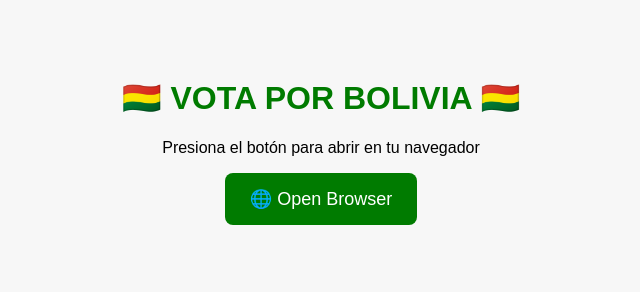
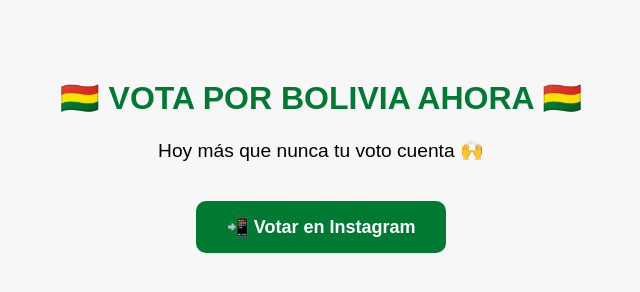
Before and after one commit to jhonxs11/Vota-por-Bolivia, a plain HTML site: page index.html in a window 1280 px wide. Shown: the whole page, without its empty margins (319-959 px from the left). Drawn offline with Linux system fonts and the light colour scheme.

Commit message:
Update index.html

```diff
--- a/index.html
+++ b/index.html
@@ -1,8 +1,9 @@
 <!DOCTYPE html>
-<html>
+<html lang="es">
 <head>
   <meta charset="UTF-8">
-    <title>Vota por Bolivia</title>
+  <meta name="viewport" content="width=device-width, initial-scale=1.0">
+  <title>Vota por Bolivia 🇧🇴</title>
   <style>
     body {
       font-family: Arial, sans-serif;
@@ -11,32 +12,46 @@
       padding: 50px;
     }
     h1 {
-        color: #007B00;
+      font-size: 2rem;
+      color: #007a33;
+    }
+    p {
+      font-size: 1.2rem;
     }
     button {
-        background-color: #007B00;
+      background-color: #007a33;
       color: white;
-        padding: 15px 25px;
+      padding: 15px 30px;
       border: none;
-        border-radius: 8px;
+      border-radius: 10px;
       font-size: 18px;
+      font-weight: bold;
       cursor: pointer;
+      margin-top: 20px;
     }
     button:hover {
-        background-color: #009900;
+      background-color: #009944;
     }
   </style>
 </head>
 <body>
-    <h1>🇧🇴 VOTA POR BOLIVIA 🇧🇴</h1>
-    <p>Presiona el botón para abrir en tu navegador</p>
+  <h1>🇧🇴 VOTA POR BOLIVIA AHORA 🇧🇴</h1>
+  <p>Hoy más que nunca tu voto cuenta 🙌</p>
 
-    <button onclick="openInBrowser()">🌐 Open Browser</button>
+  <button onclick="openInstagram()">📲 Votar en Instagram</button>
 
   <script>
-      function openInBrowser() {
-        // Forces to open a new tab, system will offer browser choice if possible
-        window.open("https://www.instagram.com/reel/DOMBAn5jLMA/", "_blank");
+    function openInstagram() {
+      const appLink = "instagram://reel/DOMBAn5jLMA";
+      const webLink = "https://www.instagram.com/reel/DOMBAn5jLMA/";
+
+      // Try to open Instagram app
+      window.location.href = appLink;
+
+      // Fallback after 800ms → web version (prevents Play Store redirect)
+      setTimeout(() => {
+        window.location.href = webLink;
+      }, 800);
     }
   </script>
 </body>
```
Lines whose indentation alone changed are shown as unchanged.
